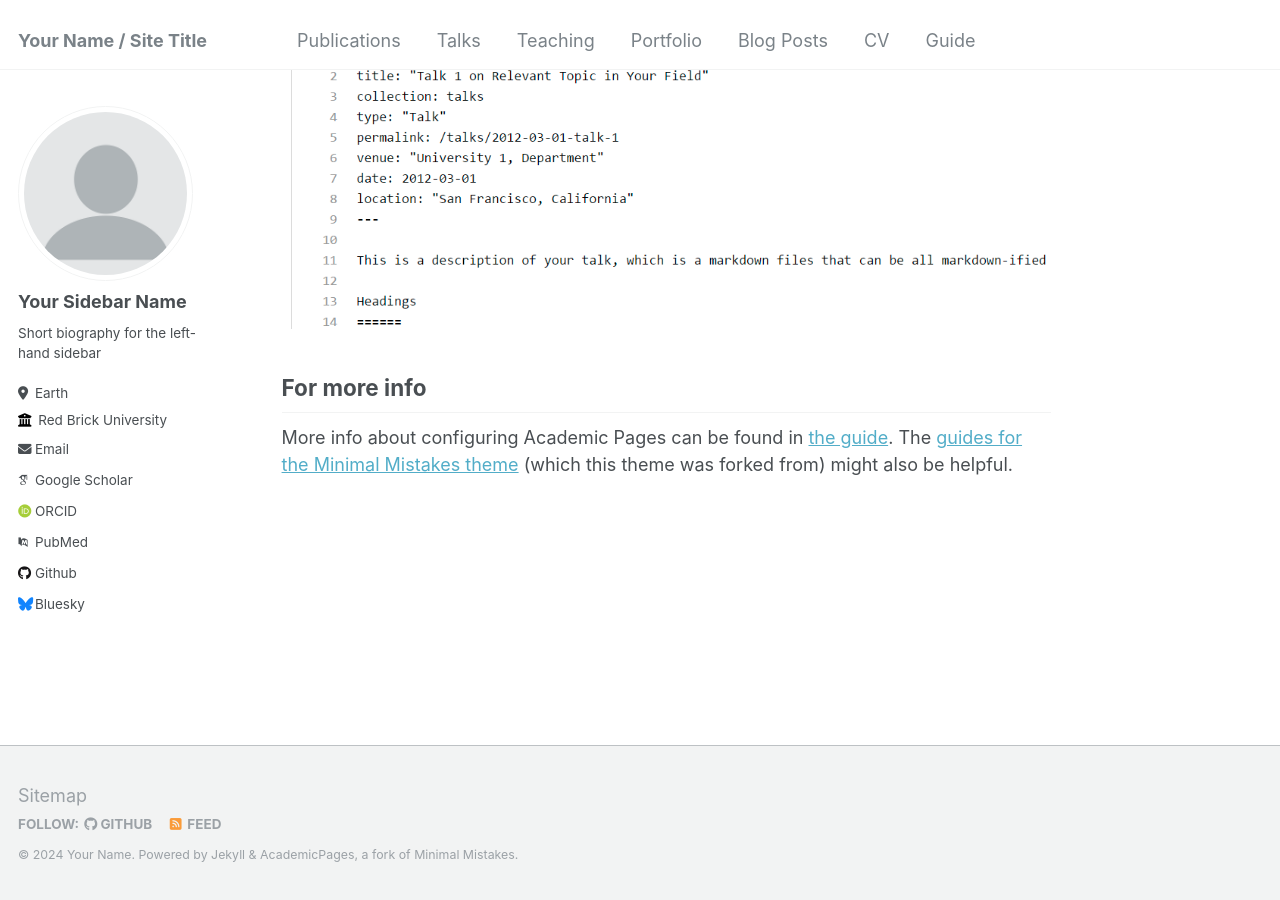
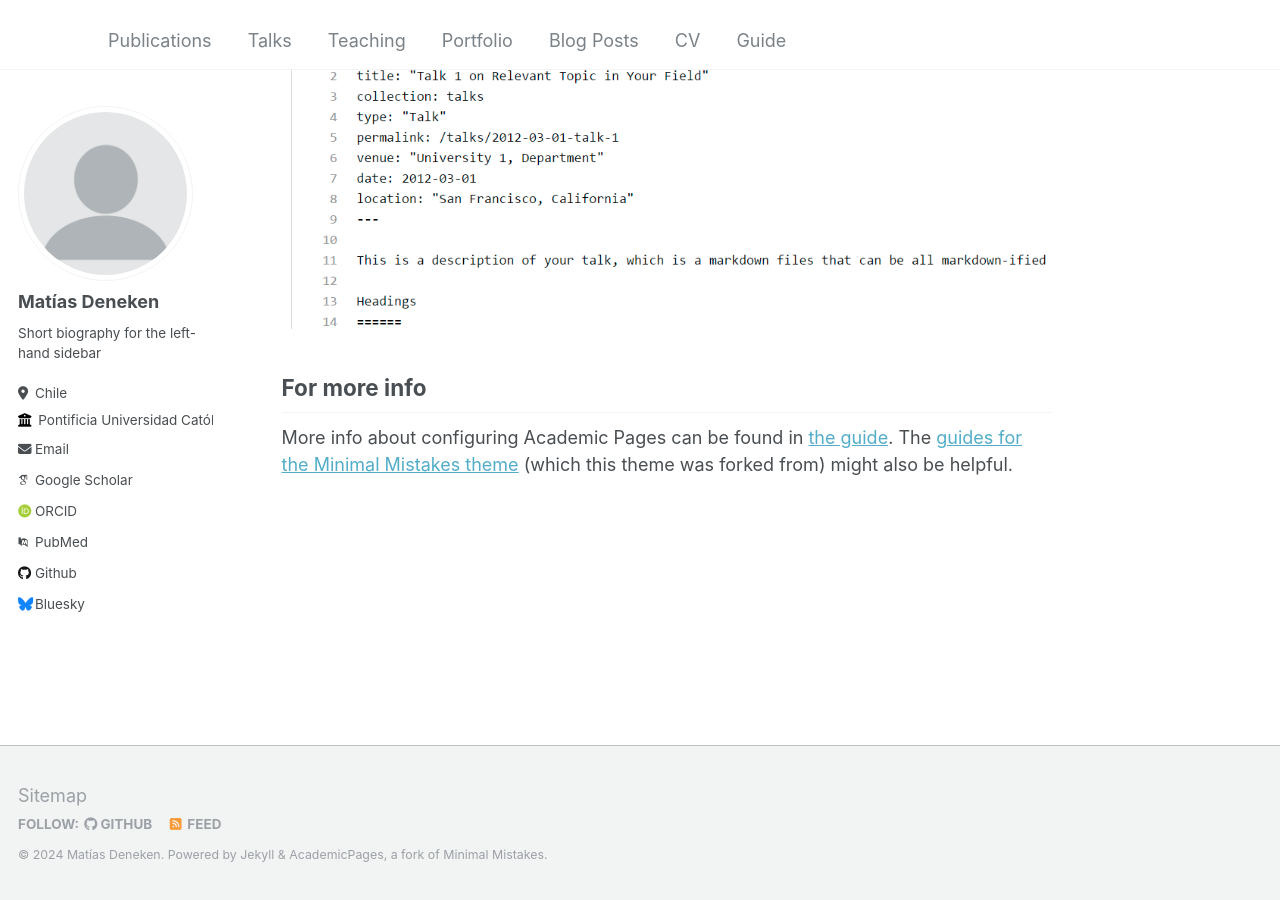
Before and after one commit to matdknu/matdknu.github.io, a Jekyll site: the page built from _pages/about.md, in a window 1280 px wide and 900 px high, scrolled down 2660 px. Built offline with Jekyll 4.4.1, drawn with Linux system fonts in a browser that asks for light colours; some web fonts are replaced.

Commit message:
adecuación

```diff
--- a/_config.yml
+++ b/_config.yml
@@ -8,13 +8,13 @@
 
 # Basic Site Settings
 locale                   : "en-US"
-title                    : "Your Name / Site Title"
+title                    : ""
 title_separator          : "-"
-name                     : &name "Your Name"
-description              : &description "personal description"
-url                      : https://academicpages.github.io # the base hostname & protocol for your site e.g. "https://mmistakes.github.io"
+name                     : &name "Matías Deneken"
+description              : &description "Sociologist anda Data Science"
+url                      : https://matdknu.github.io # the base hostname & protocol for your site e.g. "https://mmistakes.github.io"
 baseurl                  : "" # the subpath of your site, e.g. "/blog"
-repository               : "academicpages/academicpages.github.io"
+#repository               : "academicpages/academicpages.github.io"
 
 # Site Author - The following control what appear as part of the author content on the side bar.
 #               If a field is blank the icon and link will not appear, otherwise it will be shown.
@@ -22,11 +22,11 @@ repository               : "academicpages/academicpages.github.io"
 author:
   # Biographic information
   avatar           : "profile.png"
-  name             : "Your Sidebar Name"
+  name             : "Matías Deneken"
   pronouns         : # example: "she/her"
   bio              : "Short biography for the left-hand sidebar"
-  location         : "Earth"
-  employer         : "Red Brick University"
+  location         : "Chile"
+  employer         : "Pontificia Universidad Católica Chile"
   uri              : # URL
   email            : "none@example.org"
 
```
